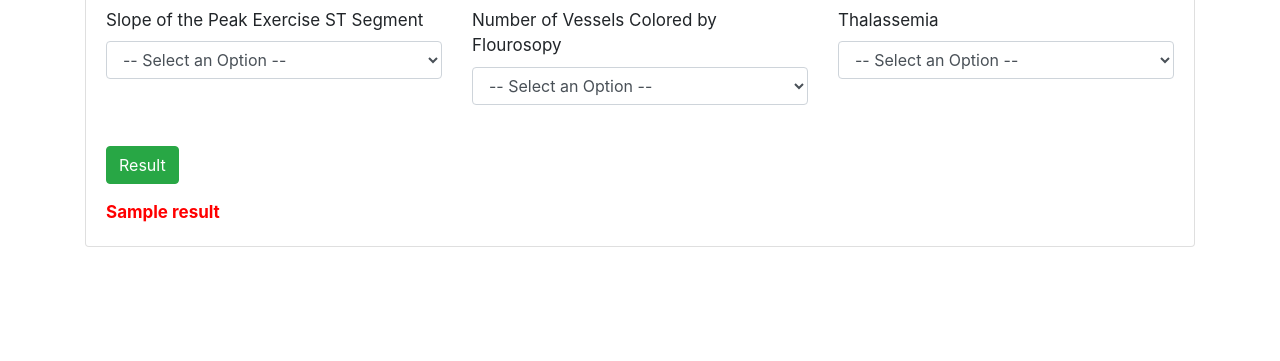
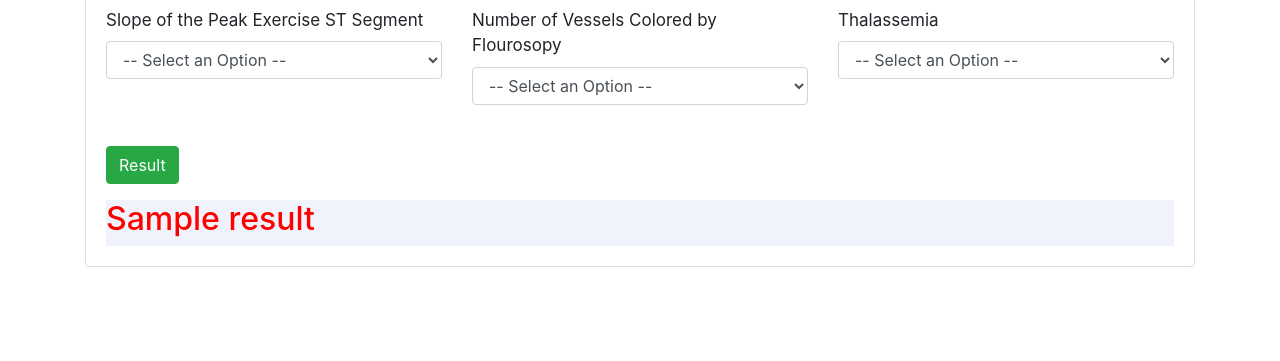
Before and after one commit to prathmesh07/Vasco-Predicit, a Flask app: template templates/Heart Disease Classifier.html in a window 1280 px wide. Shown: the part 1007-1368 px from the top of the page. Before the commit the page ends 1254 px from the top, so only its background shows below. Run offline with Flask 2, Linux system fonts and the light colour scheme; the template is opened without the code that fills it: most values are stand-ins (such as "Sample title", 1, 10 or a date in 2020); parts of the project's set-up code (start-up, migrations or seed data) failed here and were passed over; some libraries are stand-ins or nearby versions.

Commit message:
Update Heart Disease Classifier.html

```diff
--- a/templates/Heart Disease Classifier.html
+++ b/templates/Heart Disease Classifier.html
@@ -244,8 +244,12 @@
 					</div>
 
 					<!--Prediction Result-->
-					<div id="result">
-						<strong style="color:red">{{result}}</strong>
+						<div id="result" style="background-color: #f0f3fc;">
+						{% if (result=='The patient is not likely to have heart disease!')%}
+						<h2 style="color:green"><b>{{result}}</b></h2>
+						{% else %}
+						<h2 style="color:red">{{result}}</h2>
+						{% endif %}
 					</div>
 				</div>
 			</fieldset>
```
